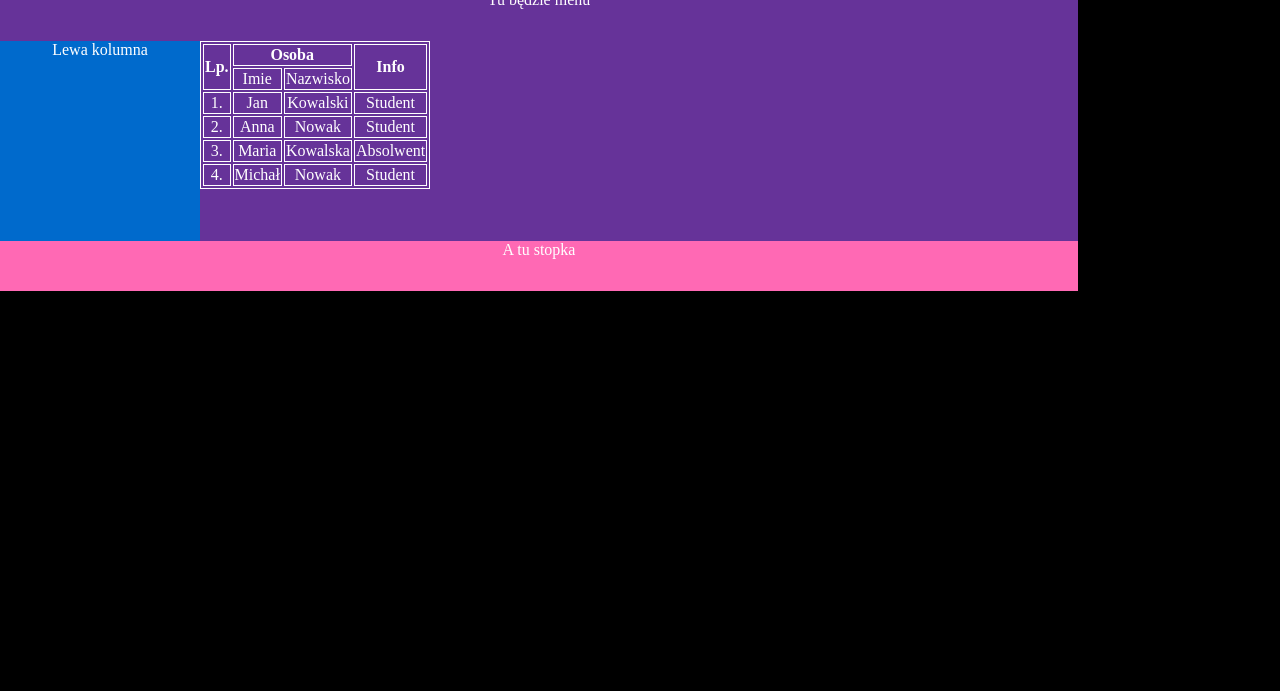
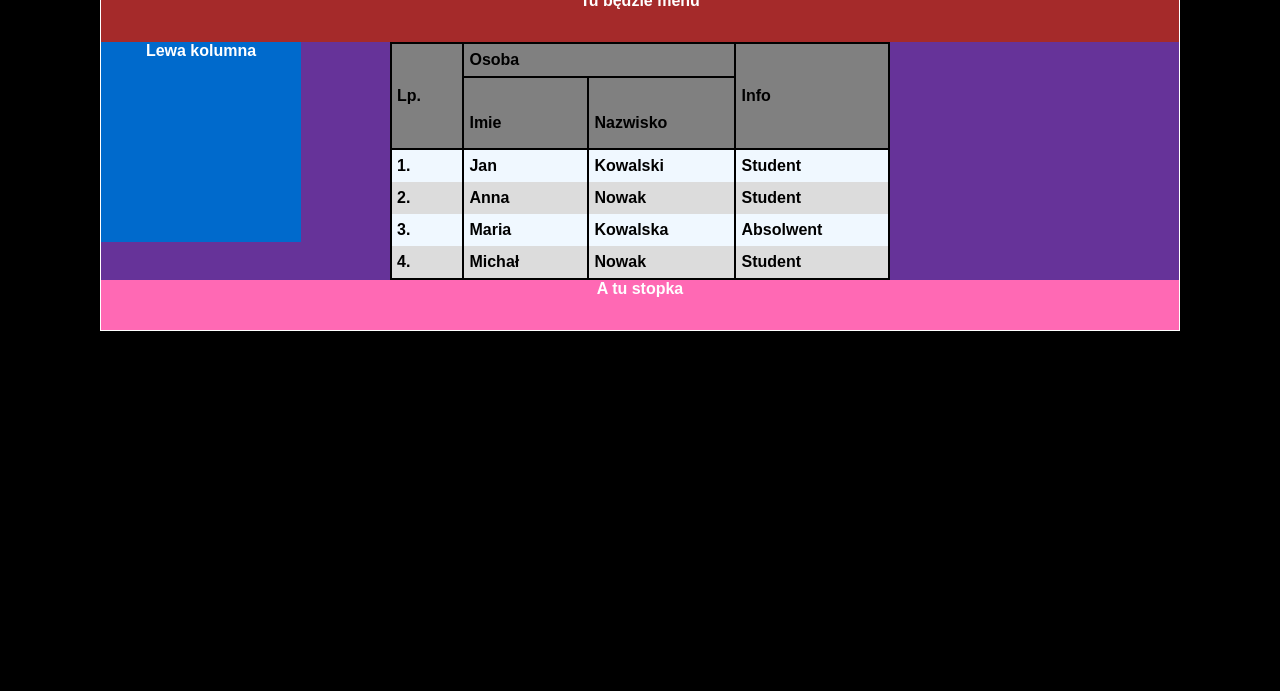
Before and after one commit to Sleyrz/sleyrzm, a plain HTML site: page index.html in a window 1280 px wide. Shown: the part 109-800 px from the top of the page. Drawn offline with Linux system fonts and the light colour scheme.

Commit message:
Finnaly v2

```diff
--- a/index.html
+++ b/index.html
@@ -9,10 +9,10 @@ charset=UTF-8" />
     <title> Siemaneczko </title>
 </head>
 <body>
-   <div id=”container”>
+   <div id="container">
     <header>Tu będzie tytuł strony
         <div id="logo">
-            <img src="https://www.wykop.pl/cdn/c3201142/comment_eSIdDUB85VvGPN8u2i28lKg4Ot7A5hIT,w400.jpg"  alt="piesel">
+            <img src="image/dog.jpg"  alt="piesel">
             </div>
        </header>
     <nav>Tu będzie menu</nav>
@@ -27,8 +27,8 @@ charset=UTF-8" />
                     <th rowspan="2">Info</th>
                 </tr>
                 <tr>
-                    <td>Imie</td>
-                    <td>Nazwisko</td>
+                    <th id="imie">Imie</th>
+                    <th id="imie">Nazwisko</th>
                 </tr>
                 <tr>
                     <td>1.</td>
--- a/style.css
+++ b/style.css
@@ -5,7 +5,7 @@ header,nav,main,footer{
 #container{
     position: relative;
     margin: auto;
-    width: 1078;
+    width: 1078px;
     height: auto;
     overflow: hidden;
     border: 1px solid #ffffff;
@@ -15,14 +15,17 @@ body{
     background-color: #000000;
     margin: 0px;
     text-align: center;
+    font-family: "Arial";
+    font-weight: bold;
 }
 header{
-    background-color: rebeccapurple;
+    background-color: skyblue;
     height: 100px;
     position: relative;
+    text-align: center;
 }
 nav{
-    background-color: rebeccapurple;
+    background-color: brown;
     height: 50px;
 }
 main{
@@ -52,7 +55,7 @@ footer{
 #logo{
     position: absolute;
     width: 200px;
-    height: 40px;
+    height: 80px;
     border: 2px dotted #731980;
     position: absolute;
     top:10px;
@@ -61,7 +64,67 @@ footer{
 #logo img{
     max-height: 80px;
 }
+table{
+    border-collapse: collapse;
+    margin-left: auto;
+    margin-right: auto;
+}
+#imie{
+    padding-top: 30px;
+    padding-bottom: 10px;
+}
+#lp{
+    width: 10px;
+}
 table,th,td{
-    border: 1px solid;
-    text-align: center;
+    text-align: left;
+    padding-left: 6px;
+    border: 2px solid;
+    height: 30px;
+    width: 500px;
+    color: black;
 }
+tr:nth-child(odd){
+   background-color: aliceblue
+}
+tr:nth-child(even){
+   background-color: gainsboro;
+}
+th:nth-child(1){
+    padding-left: 5px;
+    background-color: gray;
+    border-bottom-style: solid;
+}
+tr:nth-child(3){
+    border-bottom-style:hidden;
+}
+tr:nth-child(4){
+    border-bottom-style:hidden;
+}
+tr:nth-child(5){
+    border-bottom-style:hidden;
+}
+th:nth-child(2){
+    padding-left: 5px;
+    background-color: gray;
+}
+th:nth-child(3){
+    padding-left: 5px;
+    background-color: gray;
+}
+td:nth-child(1){
+    padding-left: 5px;
+}
+td:nth-child(2){
+    padding-right: 30px;
+    padding-left: 5px;
+
+}
+td:nth-child(3){
+    padding-right: 30px;
+    padding-left: 5px;
+}
+td:nth-child(4){
+    padding-right: 30px;
+    padding-left: 5px;
+}
```
Also changed, not shown: image/dog.jpg (added).
